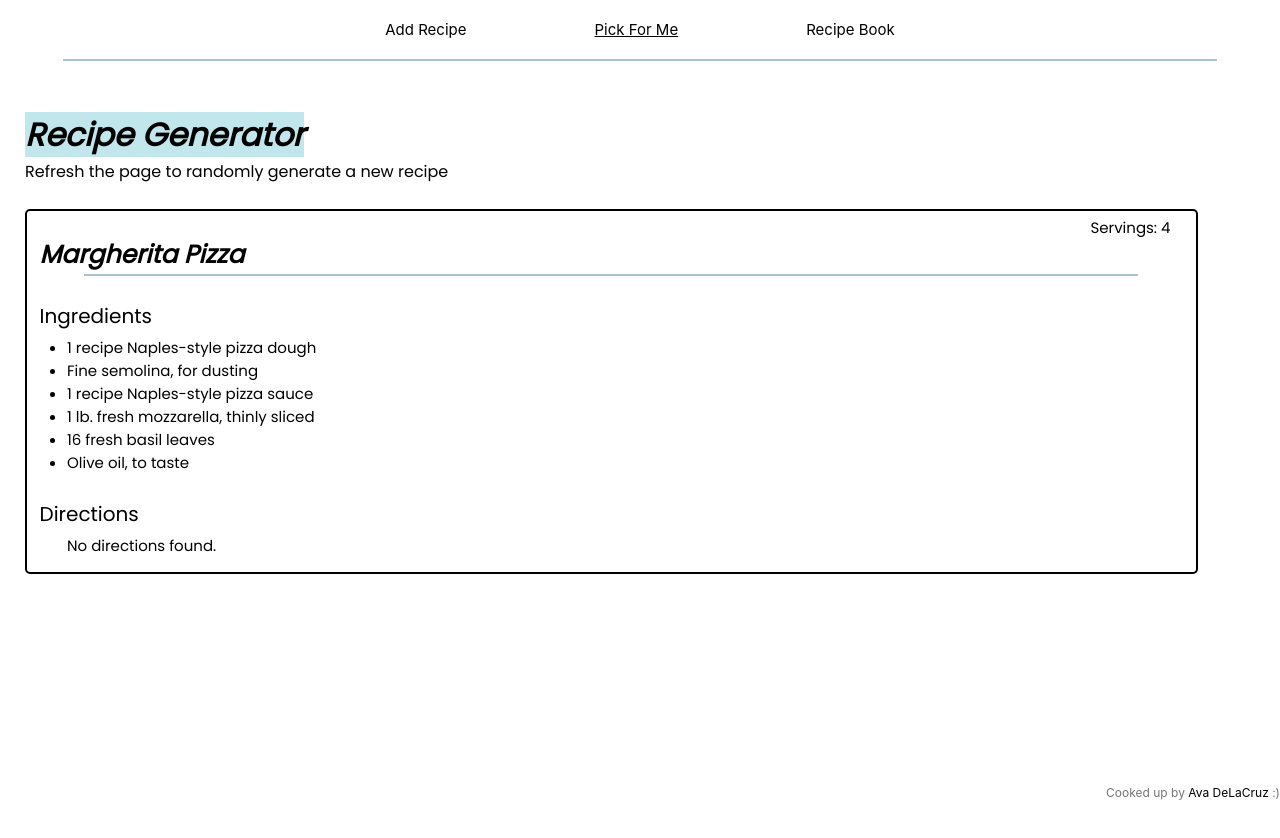
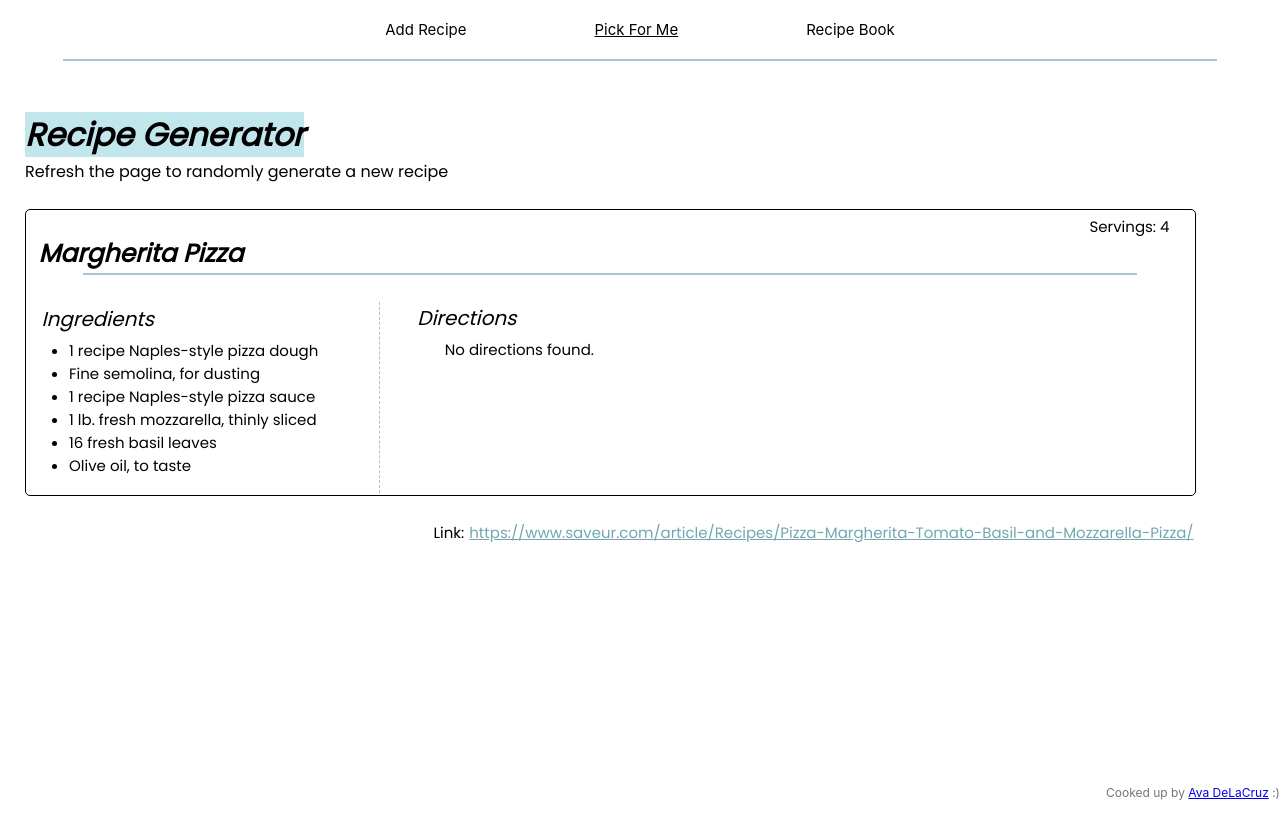
Before and after one commit to AvaDeLaCruz/select-for-me, a React (Create React App) app: page /pick in a window 1280 px wide. Shown: the top 838 px of the page. Built offline with nearby package versions, Linux system fonts and the light colour scheme.

Commit message:
finish mockup of pick page

```diff
--- a/src/components/AddPage.js
+++ b/src/components/AddPage.js
@@ -45,9 +45,9 @@ export default class AddPage extends React.Component {
           <input type="submit" className="searchButton" value="Search"></input>
         </form>
         <div className="searchResults">
-          <SearchResult name="Pizza Dough" source="Martha Stewart" />
-          <SearchResult name="Pizza Sauce" source="Lottie + Doof" />
-          <SearchResult name="Pizza Pie" source="Saveur" />
+          <SearchResult name="Pizza Dough" source="Martha Stewart" symbol="+" />
+          <SearchResult name="Pizza Sauce" source="Lottie + Doof" symbol="+" />
+          <SearchResult name="Pizza Pie" source="Saveur" symbol="+" />
         </div>
 
         {/* {this.state.loading ? (
--- a/src/components/BookPage.js
+++ b/src/components/BookPage.js
@@ -1,7 +1,7 @@
 import React from "react";
 import "../styles/BookPage.css";
-import Loading from "./Loading";
 import "../styles/Loading.css";
+import SearchResult from "./SearchResult";
 
 export default class BookPage extends React.Component {
   constructor(props) {
@@ -17,7 +17,12 @@ export default class BookPage extends React.Component {
         <h1>
           <mark>Recipe Book</mark>
         </h1>
-        <h2>Search through your saved recipes</h2>
+        <h2>Browse through your saved recipes or delete recipes</h2>
+        <div className="searchResults">
+          <SearchResult name="Pizza Dough" source="Martha Stewart" symbol="-" />
+          <SearchResult name="Pizza Sauce" source="Lottie + Doof" symbol="-" />
+          <SearchResult name="Pizza Pie" source="Saveur" symbol="-" />
+        </div>
       </div>
     );
   }
--- a/src/components/PickPage.js
+++ b/src/components/PickPage.js
@@ -20,6 +20,13 @@ export default class PickPage extends React.Component {
         </h1>
         <h2>Refresh the page to randomly generate a new recipe</h2>
         <RecipeDetails title="Margherita Pizza"></RecipeDetails>
+        <p className="linkText">
+          {" "}
+          Link:
+          <a href="https://www.saveur.com/article/Recipes/Pizza-Margherita-Tomato-Basil-and-Mozzarella-Pizza/">
+            https://www.saveur.com/article/Recipes/Pizza-Margherita-Tomato-Basil-and-Mozzarella-Pizza/
+          </a>
+        </p>
       </div>
     );
   }
--- a/src/components/RecipeDetails.js
+++ b/src/components/RecipeDetails.js
@@ -7,6 +7,9 @@ export default function RecipeDetails(props) {
       <h1>{props.title}</h1>
       <span className="servings">Servings: 4</span>
       <hr></hr>
+      <table>
+        <tr>
+          <td className="firstCol">
             <h2>Ingredients</h2>
             <ul className="ingredientsList">
               <li>1 recipe Naples-style pizza dough</li>
@@ -16,9 +19,14 @@ export default function RecipeDetails(props) {
               <li>16 fresh basil leaves</li>
               <li>Olive oil, to taste</li>
             </ul>
+          </td>
+          <td className="secondCol">
             <h2>Directions</h2>
             <p className="noDirections">No directions found.</p>
             <ol className="directions"></ol>
+          </td>
+        </tr>
+      </table>
     </div>
   );
 }
--- a/src/components/SearchResult.js
+++ b/src/components/SearchResult.js
@@ -5,7 +5,12 @@ export default function SearchResult(props) {
   return (
     <div className="searchResult">
       {props.name}
-      <button className="favoriteButton">+</button>
+      <button className="favoriteButton" title="un/favorite recipe">
+        {props.symbol}
+      </button>
+      <button className="detailsButton" title="more details">
+        ∙∙∙
+      </button>
       <div className="resultSource">{props.source}</div>
     </div>
   );
--- a/src/styles/App.css
+++ b/src/styles/App.css
@@ -32,12 +32,12 @@ body {
   padding-left: 7.5%;
 }
 
-a {
+.navbar a {
   color: black;
   text-decoration: none;
 }
 
-a.active {
+.navbar a.active {
   text-decoration: underline;
 }
 
--- a/src/styles/PickPage.css
+++ b/src/styles/PickPage.css
@@ -26,14 +26,14 @@
   margin-bottom: 25px;
 }
 
-.pickPage .recipeDetails {
-  border: 2px solid black;
-  border-radius: 5px;
+.pickPage .linkText {
+  margin: 25px 5% 25px 12.5px;
+  float: right;
 }
 
-.pickPage h1.recipeTitle {
-  color: pink;
-  margin: 25px 0 15px 15px;
+.pickPage a {
+  color: #72a7af;
+  padding-left: 5px;
 }
 
 @media only screen and (max-device-width: 1024px) {
--- a/src/styles/RecipeDetails.css
+++ b/src/styles/RecipeDetails.css
@@ -1,7 +1,7 @@
 .recipeDetails {
   margin-top: 25px;
   border: 1px solid black;
-  border-width: 5px;
+  border-radius: 5px;
   width: 95%;
   min-width: 200px;
 }
@@ -32,7 +32,28 @@
 }
 
 .recipeDetails .directions,
-.recipeDetails .noDirections {
+.recipeDetails p {
   margin-top: 5px;
   margin-left: 40px;
 }
+
+.recipeDetails table {
+  margin-top: 25px;
+  width: 100%;
+}
+
+.recipeDetails h2 {
+  margin-top: 1px;
+  font-style: italic;
+}
+
+.recipeDetails .firstCol {
+  width: 30%;
+  padding-right: 25px;
+}
+
+.recipeDetails .secondCol {
+  padding: 0 0 0 25px;
+  vertical-align: top;
+  border-left: 1px dashed #aac3cf;
+}
--- a/src/styles/SearchResult.css
+++ b/src/styles/SearchResult.css
@@ -11,7 +11,6 @@
 
 .searchResult:hover {
   background-color: #c1e6ec;
-  /* cursor: pointer; */
 }
 
 .resultSource {
@@ -20,7 +19,8 @@
   font-weight: 100;
 }
 
-.favoriteButton {
+.favoriteButton,
+.detailsButton {
   float: right;
   margin-right: 25px;
   margin-top: 10px;
@@ -29,6 +29,7 @@
   background-color: inherit;
 }
 
-.favoriteButton:hover {
+.favoriteButton:hover,
+.detailsButton:hover {
   cursor: pointer;
 }
```
Lines whose indentation alone changed are shown as unchanged.
